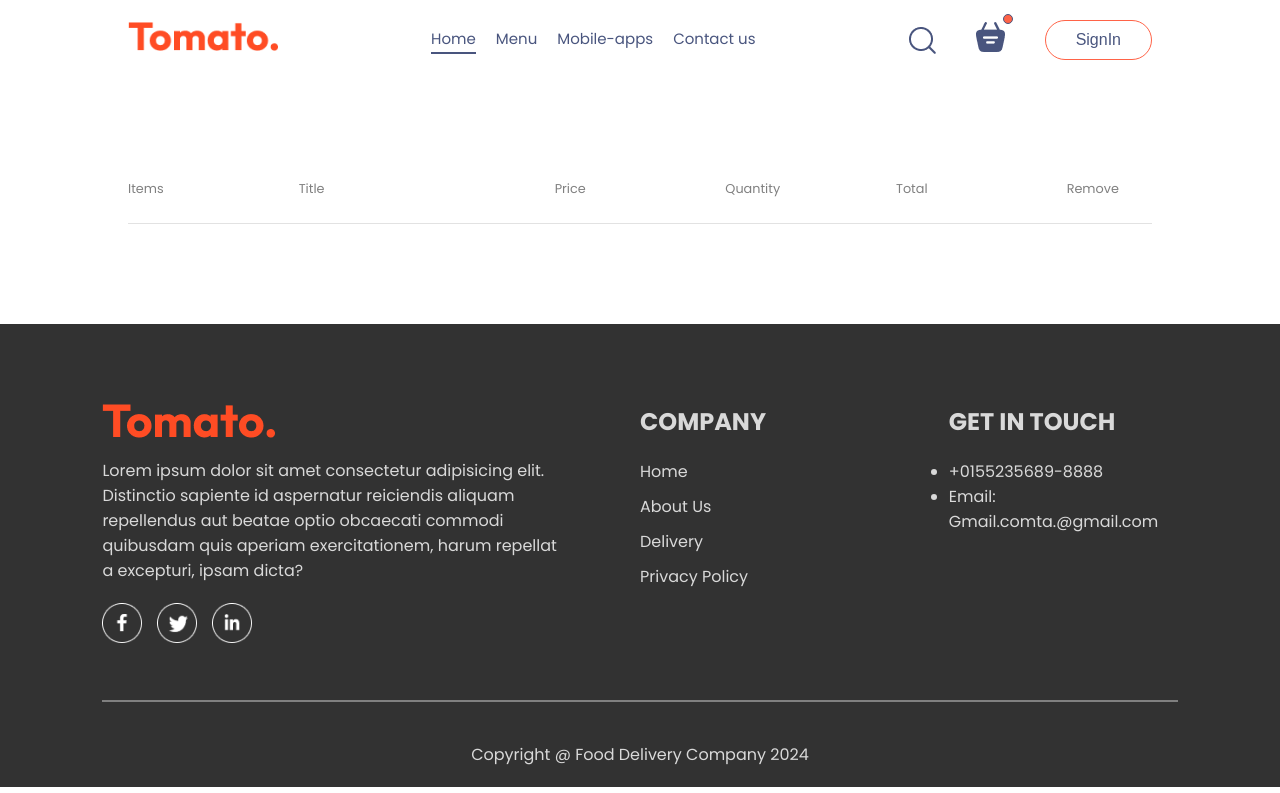
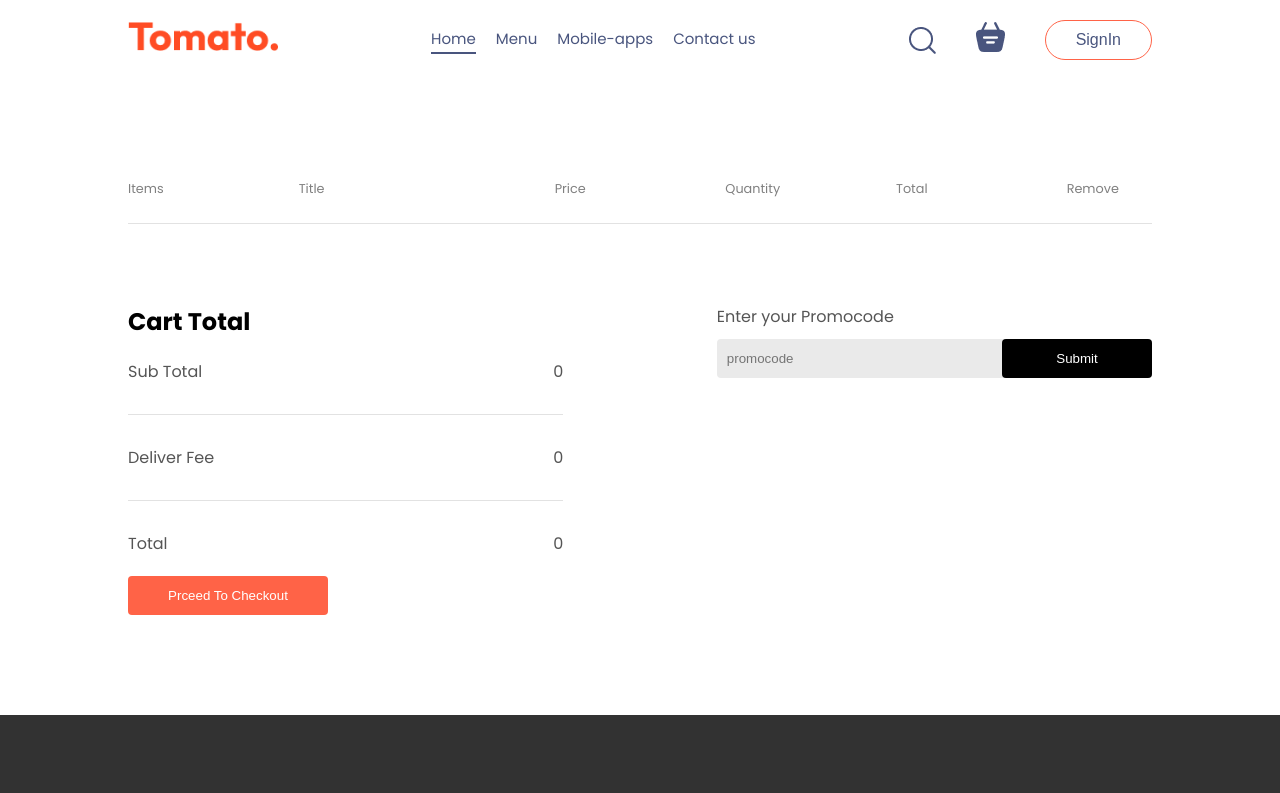
Before and after one commit to Robeeen/Food_delivery_Apps, a React (Vite) app: page /order in a window 1280 px wide. Shown: the top 793 px of the page. Built offline with nearby package versions, Linux system fonts and the light colour scheme.

Commit message:
getTotalCartAmount()

```diff
--- a/src/components/ExploreMenu/ExploreMenu.jsx
+++ b/src/components/ExploreMenu/ExploreMenu.jsx
@@ -18,12 +18,12 @@ const ExploreMenu = ({ category, setCategory }) => {
                         return (
                             <div key={index}
                                 onClick={() => setCategory(prev => prev === item.menu_name ? "All" : item.menu_name)}
-                                className='explore-menu-list-item'>{console.log(category)}
+                                className='explore-menu-list-item'>
+                                {console.log(category)}
                                 <img className={category === item.menu_name ? "active" : ""}
                                     src={item.menu_image}
                                     alt="menu images" />
                                 <p className={category === item.menu_name ? "para" : ""}>{item.menu_name}</p>
-
                             </div>
                         )
                     })
--- a/src/components/Navbar/Navbar.jsx
+++ b/src/components/Navbar/Navbar.jsx
@@ -1,11 +1,12 @@
-import React, { useState } from 'react'
+import React, { useContext, useState } from 'react'
 import './Navbar.css'
 import { assets } from '../../assets/assets'
 import { Link } from 'react-router-dom'
+import { StoreContext } from '../context/StoreContext'
 
 const Navbar = ({setShowLogin}) => {
   const [ menu, setMenu ] = useState("Home");
-
+  const { getTotalCartAmount } = useContext(StoreContext);
 
   return (
     <div className='navbar'>
@@ -20,7 +21,7 @@ const Navbar = ({setShowLogin}) => {
           <img src={assets.search_icon} alt="" />
           <div className='navbar-search-icon' >
             <Link to='/Cart'><img src={assets.basket_icon} alt="" /></Link>
-            <div className='dot'></div>
+            <div className={getTotalCartAmount() == 0 ? "" : "dot"}></div>
           </div>
           <button onClick={() => setShowLogin(true)}>SignIn</button>
         </div>
--- a/src/components/context/StoreContext.jsx
+++ b/src/components/context/StoreContext.jsx
@@ -20,16 +20,25 @@ const StoreContextProvider = (props) => {
         setCartItems((prev) => ({...prev, [itemID] : prev[itemID] - 1}))
     }
 
-    useEffect(() => {
-        console.log(cartItems);
-    }, [cartItems]);
+    const getTotalCartAmount = () => {
+        let totalAmount = 0;
+
+        for( const item in cartItems ){
+            if(cartItems[item] > 0){
+            let itemInfo = food_list.find((product) => product._id === item);
+            totalAmount =+ itemInfo.price * cartItems[item];
+            }
+        }
+        return totalAmount;
+    }
 
     const ContextValue = {
         food_list,
         cartItems,
         setCartItems,
         addToCart,
-        removeCart
+        removeCart,
+        getTotalCartAmount
     }
 
     return (
--- a/src/pages/cart/Cart.css
+++ b/src/pages/cart/Cart.css
@@ -24,3 +24,71 @@
 .cart-item-item .cross{
     cursor: pointer;
 }
+.cart-bottom{
+    margin-top: 80px;
+    display: flex;
+    justify-content: space-between;
+    gap: max(12vw, 20px);
+}
+.cart-total{
+    flex: 1;
+    display: flex;
+    flex-direction: column;
+    gap: 20px;
+}
+.cart-total-details{
+    display: flex;
+    justify-content: space-between;
+    color: #555;
+}
+.cart-total hr{
+    margin: 10px 0px;
+
+}
+.cart-total button{
+    border: none;
+    color: white;
+    background-color: tomato;
+    width: max(15vw, 200px);
+    padding: 12px 0px;
+    border-radius: 4px;
+    cursor: pointer;
+}
+.cart-promocode{
+    flex: 1;
+
+}
+.cart-promocode p{
+    color: #555;
+
+}
+.cart-promocode-input{
+    margin-top: 10px;
+    display: flex;
+    justify-content: space-between;
+    align-items: center;
+    background-color: #eaeaea;
+    border-radius: 4px;
+}
+.cart-promocode-input input{
+    background: transparent;
+    border: none;
+    outline: none;
+    padding-left: 10px;
+}
+.cart-promocode button{
+    width: max(10vw, 150px);
+    padding: 12px 5px;
+    background-color: black;
+    border: none;
+    color: white;
+    border-radius: 4px;
+}
+@media (max-width: 750px) {
+    .cart-bottom{
+     flex-direction: column-reverse;
+    }
+    .cart-promocode{
+        justify-content: start;
+    }
+}
--- a/src/pages/cart/Cart.jsx
+++ b/src/pages/cart/Cart.jsx
@@ -4,7 +4,7 @@ import { StoreContext } from '../../components/context/StoreContext'
 
 
 const Cart = () => {
-  const { cartItems, food_list, removeCart } = useContext(StoreContext)
+  const { cartItems, food_list, removeCart, getTotalCartAmount } = useContext(StoreContext)
 
   return (
     <div className='cart'>
@@ -21,7 +21,7 @@ const Cart = () => {
         <hr />
         {
           food_list.map((item, index) => {
-            if(cartItems[item._id] > 0){
+            if (cartItems[item._id] > 0) {
               return (
                 <>
                   <div className='cart-item-title cart-item-item'>
@@ -39,6 +39,35 @@ const Cart = () => {
           })
         }
       </div>
+      <div className="cart-bottom">
+        <div className="cart-total">
+          <h2>Cart Total</h2>
+          <div className="cart-total-details">
+            <p>Sub Total</p>
+            <p>{getTotalCartAmount()}</p>
+          </div>
+          <hr />
+          <div className="cart-total-details">
+            <p>Deliver Fee</p>
+            <p>{getTotalCartAmount() === 0 ? 0 : 2}</p>
+          </div>
+          <hr />
+          <div className="cart-total-details">
+            <p>Total</p>
+            <p>{ getTotalCartAmount() > 0 ? getTotalCartAmount() + 2 : 0}</p>
+          </div>
+          <button>Prceed To Checkout</button>
+        </div>
+        <div className="cart-promocode">
+          <div>
+            <p>Enter your Promocode</p>
+            <div className="cart-promocode-input">
+              <input type="text" placeholder='promocode' />
+              <button>Submit</button>
+            </div>
+          </div>
+        </div>
+      </div>
     </div>
   )
 }
```
Lines whose indentation alone changed are shown as unchanged.
